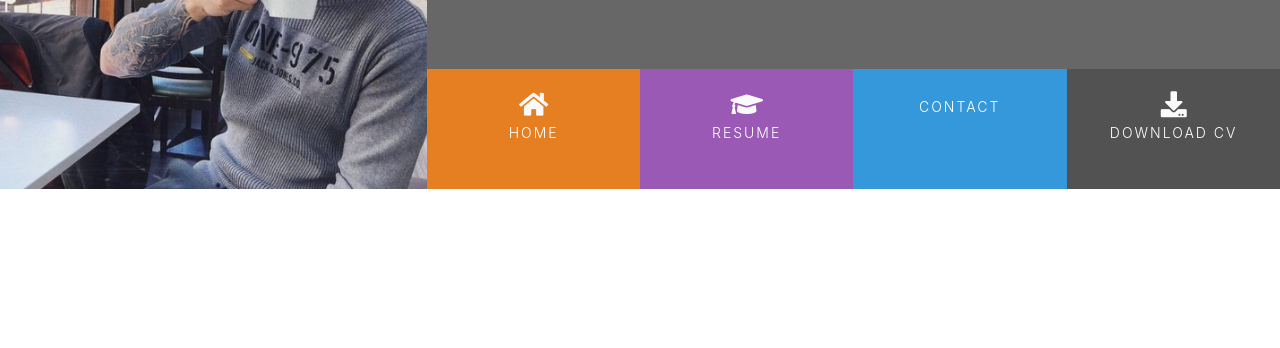
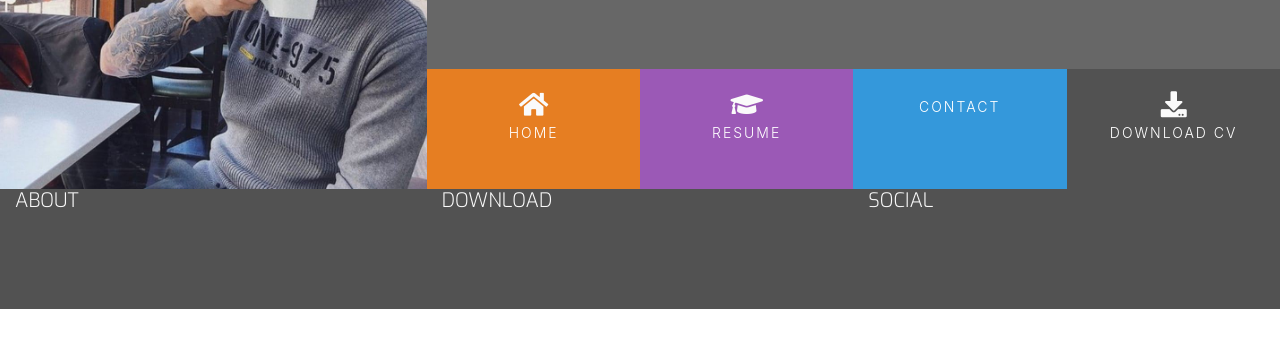
Before and after one commit to qburn93/my-portfolio, a plain HTML site: page index.html in a window 1280 px wide. Shown: the part 180-528 px from the top of the page. Drawn offline with nearby package versions, Linux system fonts and the light colour scheme; some icons are missing.

Commit message:
Add footer container

```diff
--- a/assets/css/style.css
+++ b/assets/css/style.css
@@ -22,6 +22,23 @@
 .ui-menu-color-download {
     background-color: #525252;
 }
+
+/*--------------------------------------------Special paddings/margins/text*/
+
+h1, h2, h3, h4 {
+    margin: 0;
+}
+
+.uppercase {
+    text-transform: uppercase;
+}
+
+.general-sub {
+    font-family: "Exo", sans-serif;
+    font-weight: 300;
+    color: #fafafa;
+}
+
 /* ---------------------------Heading---------------*/
 header {
     margin: 0;
@@ -113,3 +130,12 @@ header {
     background: rgba(0, 0, 0, 0.2);
     height: 120px;
 }
+
+/* ---------------------------Footer---------------*/
+
+footer {
+    background-color: #525252;
+    color: #fafafa;
+    min-height: 120px;
+    margin: 0;
+}
--- a/index.html
+++ b/index.html
@@ -49,8 +49,18 @@
     <section>
 
     </section>
-    <footer>
-
+    <footer class="container-fluid">
+        <div class="row">
+            <div class="col-sm-4">
+                <h5 class="uppercase general-sub">About</h5>
+            </div>
+            <div class="col-sm-4">
+                <h5 class="uppercase general-sub">Download</h5>
+            </div>
+            <div class="col-sm-4">
+                <h5 class="uppercase general-sub">Social</h5>
+            </div>
+        </div>
     </footer>
 </body>
 </html>
```
